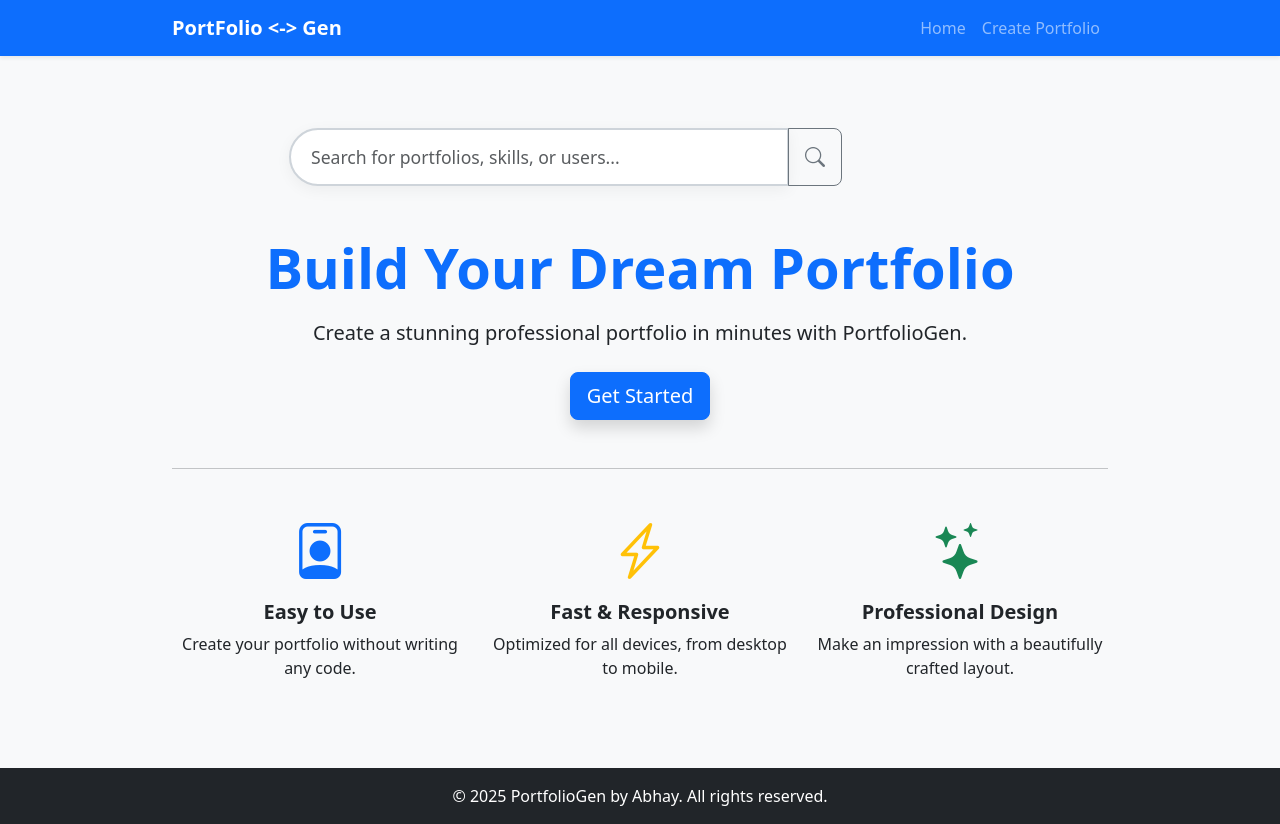
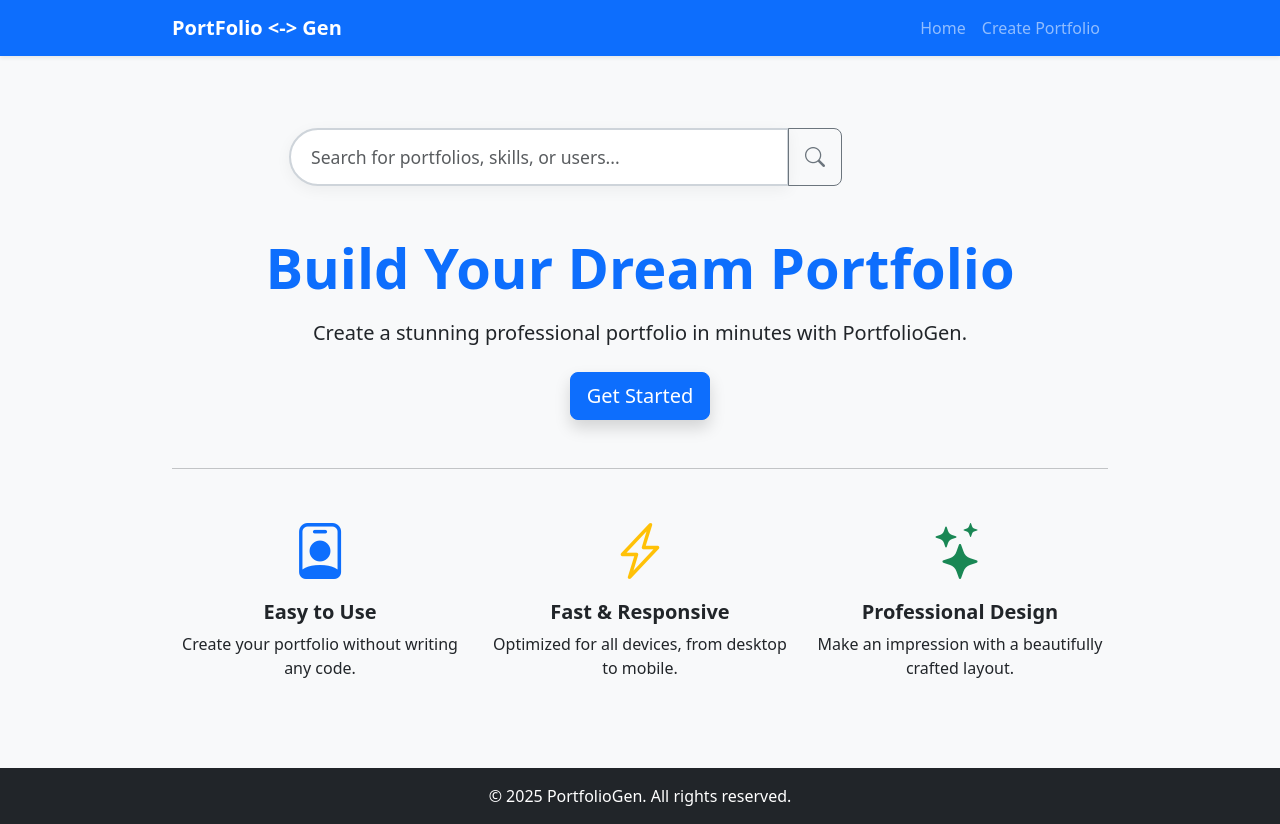
Before and after one commit to Zohu0/portfolio-forntend, an Angular app: page / in a window 1280 px wide. Built offline with nearby package versions, Linux system fonts and the light colour scheme.

Commit message:
changed footer

```diff
--- a/src/app/components/footer/footer.component.html
+++ b/src/app/components/footer/footer.component.html
@@ -1,5 +1,5 @@
 <footer class="bg-dark text-white mt-auto py-3">
   <div class="container text-center">
-    <p class="mb-0">© {{ currentYear }} PortfolioGen by Abhay. All rights reserved.</p>
+    <p class="mb-0">© {{ currentYear }} PortfolioGen. All rights reserved.</p>
   </div>
 </footer>
```
